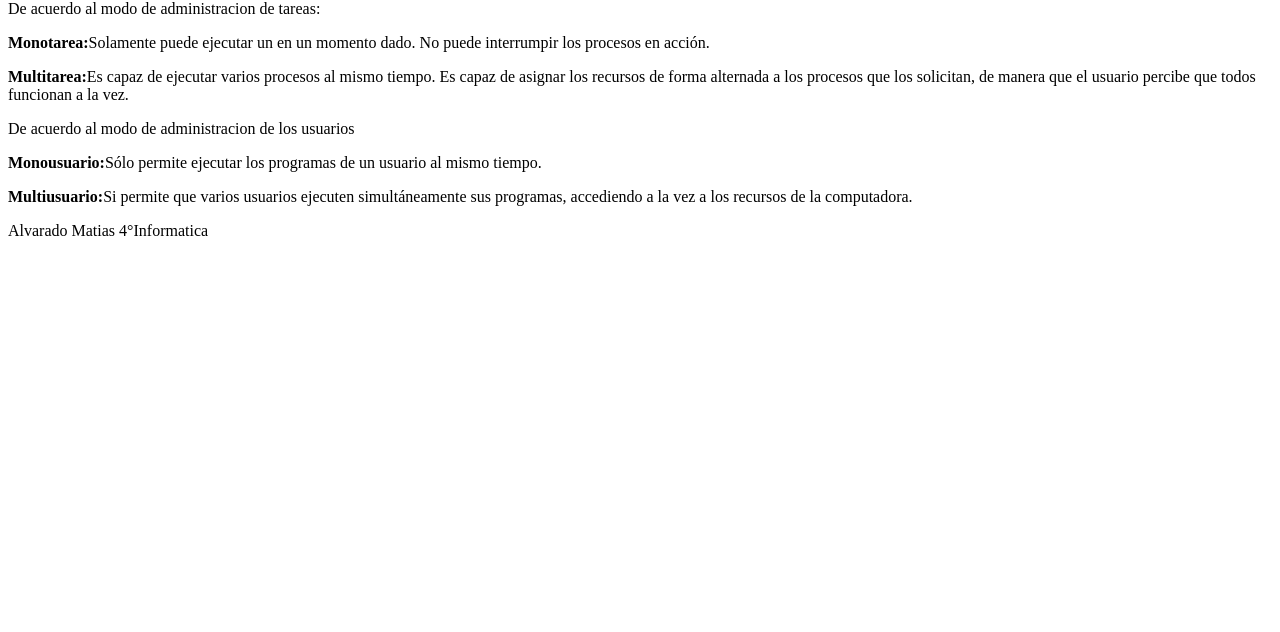
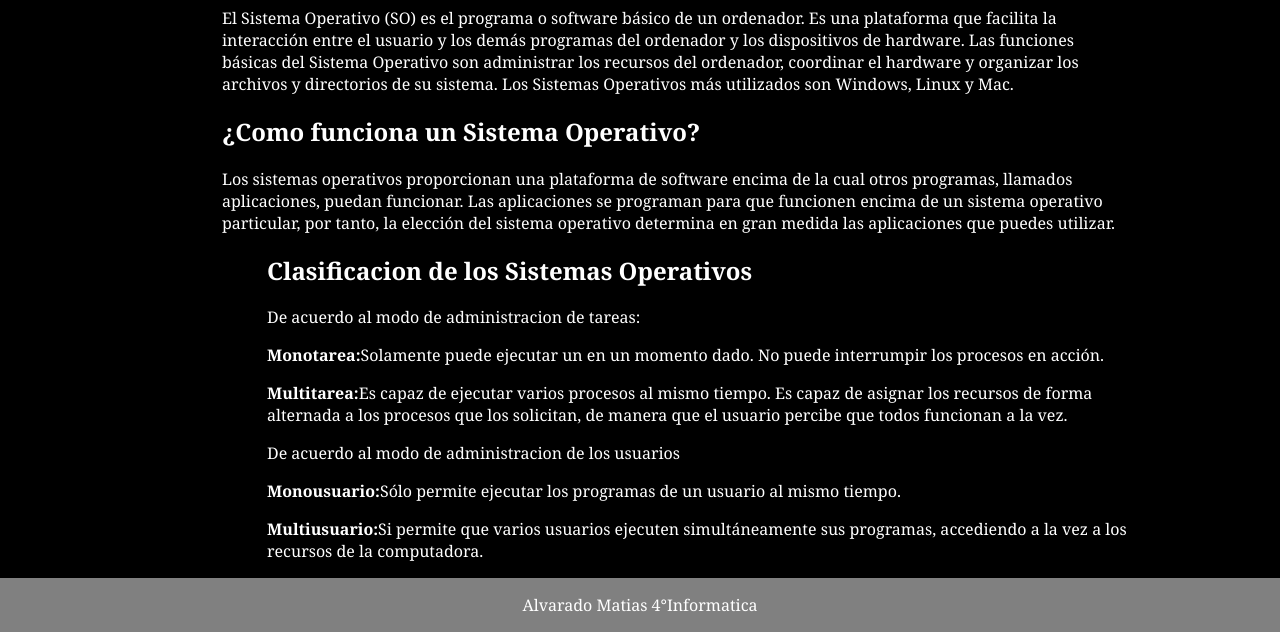
Before and after one commit to matiasalv/Proyecto-Final, a plain HTML site: page index.html in a window 1280 px wide. Shown: the part 510-1142 px from the top of the page. Before the commit the page ends 800 px from the top, so only its background shows below. Drawn offline with Linux system fonts and the light colour scheme.

Commit message:
Update index.html

```diff
--- a/index.html
+++ b/index.html
@@ -5,7 +5,7 @@
     <meta name="viewport" content="width=device-width, initial-scale=1.0">
     <meta http-equiv="X-UA-Compatible" content="ie=edge">
     <title>sistemas operativos</title>
-    <link rel="stylesheet" href="../Proyecto Final/assets/css/style.css">
+    <link rel="stylesheet" href="../Proyecto-Final/assets/css/style.css">
 </head>
 <body>
     <div class="cabezera">
```
